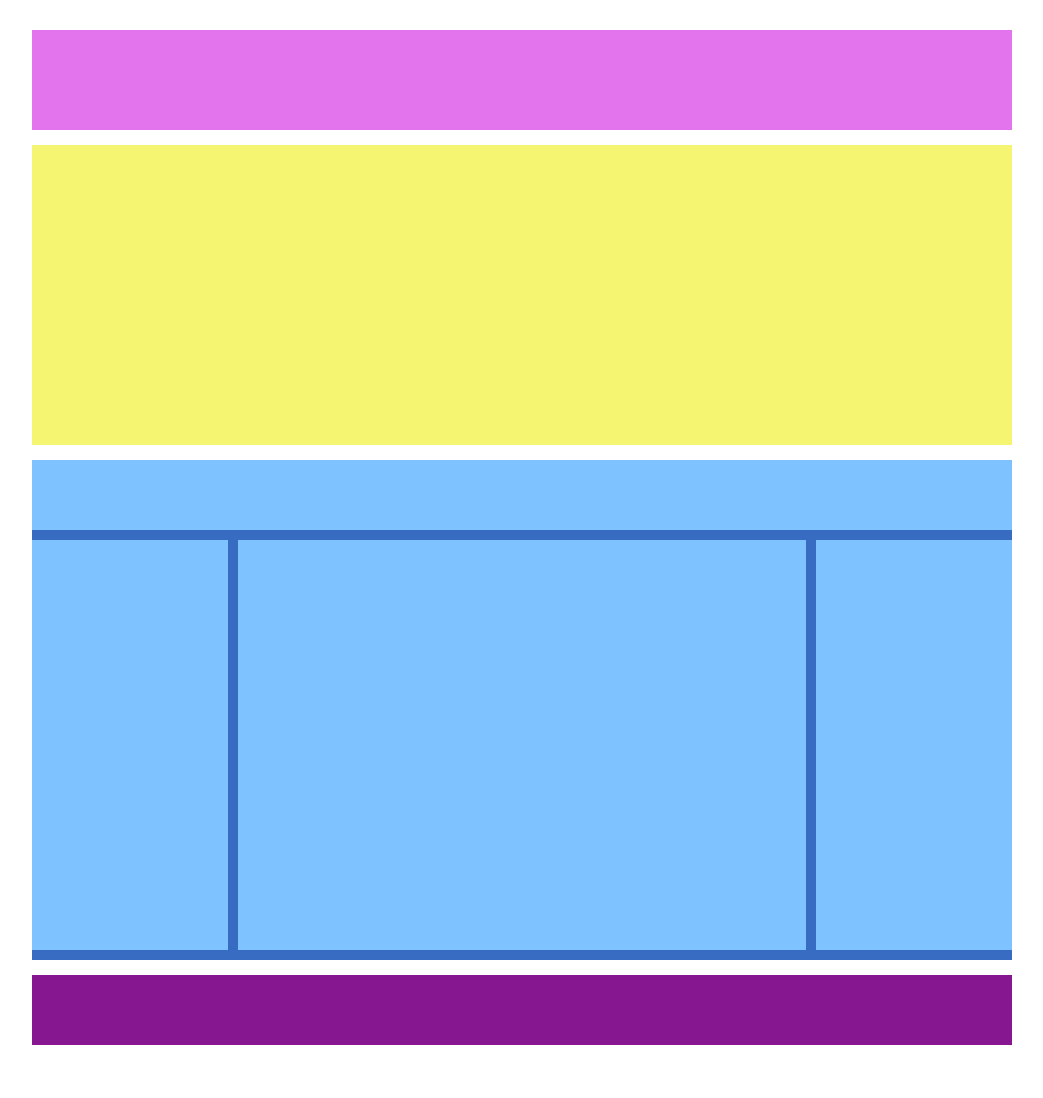
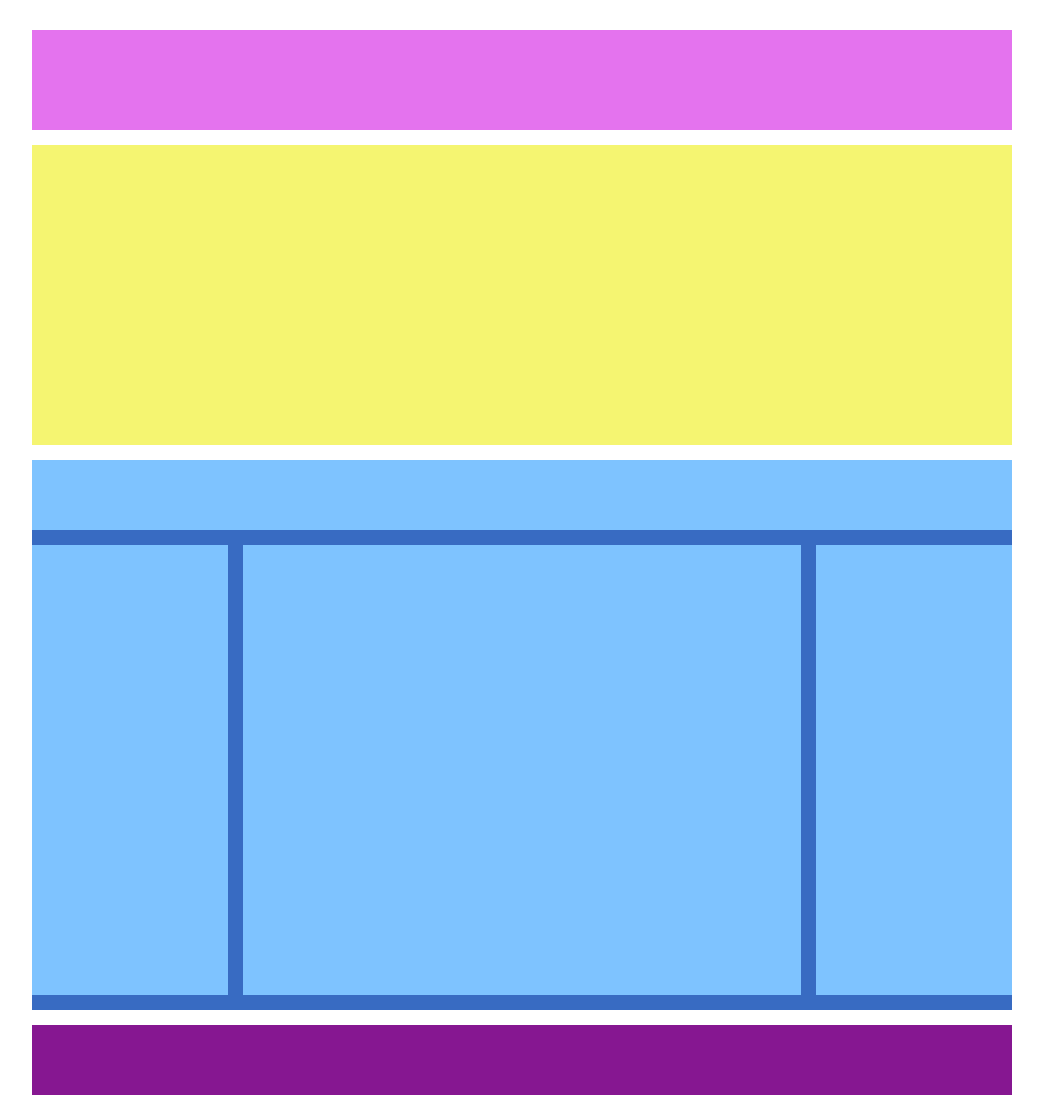
Before and after one commit to Frameck/htmlcss-struttura-wp, a plain HTML site: page index.html in a window 1280 px wide. Shown: the whole page, without its empty margins (118-1161 px from the left). Before the commit the page ends 1075 px from the top, so only its background shows below. Drawn offline with Linux system fonts and the light colour scheme.

Commit message:
Corretto il codice durante live coding

```diff
--- a/css/style.css
+++ b/css/style.css
@@ -14,51 +14,41 @@ nav {
     margin-bottom: 15px;
 }
 
-.header {
+.hero-section {
     height: 300px;
     background-color: rgb(245, 245, 113);
     margin-bottom: 15px;
 }
 
-main {
-    height: 500px;
-    background-color: rgb(126, 195, 255);
+.main-container {
+    background-color: rgb(56, 107, 194);
+    padding-bottom: 15px;
     margin-bottom: 15px;
 }
 
-.clearfix::after {
+.top-header {
+    width: 100%;
+    height: 70px;
+    margin-bottom: 15px;
+    background-color: rgb(126, 195, 255);
+}
+
+.row::after {
     content: "";
     display: table;
     clear: both;
 }
 
-.top {
-    width: 100%;
-    height: 70px;
-}
-
-.left {
+.col {
     float: left;
+    height: 450px;
     width: 20%;
-    height: calc(100% - 70px);
+    background-color: rgb(126, 195, 255);
 }
 
 .center {
-    float: left;
-    width: 60%;
-    height: calc(100% - 70px);
-    border: 10px solid rgb(56, 107, 194);
-}
-
-.right {
-    float: left;
-    width: 20%;
-    height: calc(100% - 70px);
-}
-
-.border {
-    border-top: 10px solid rgb(56, 107, 194);
-    border-bottom: 10px solid rgb(56, 107, 194);
+    width: calc(60% - 30px);
+    margin: 0 15px;
 }
 
 footer {
--- a/index.html
+++ b/index.html
@@ -8,13 +8,20 @@
 <body>
     <header>
         <nav></nav>
-        <div class="header"></div>
     </header>
-    <main class="clearfix">
-        <div class="top"></div>
-        <div class="left border"></div>
-        <div class="center"></div>
-        <div class="right border"></div>
+    <main>
+        <section class="hero-section"></section>
+        <!-- main container sfondo blu scuro -->
+        <div class="main-container">
+            <!-- header della section senza float -->
+            <div class="top-header"></div>
+            <!-- container delle colonne float -->
+            <div class="row">
+                <div class="col"></div>
+                <div class="col center"></div>
+                <div class="col"></div>
+            </div>
+        </div>
     </main>
     <footer></footer>
 </body>
```
